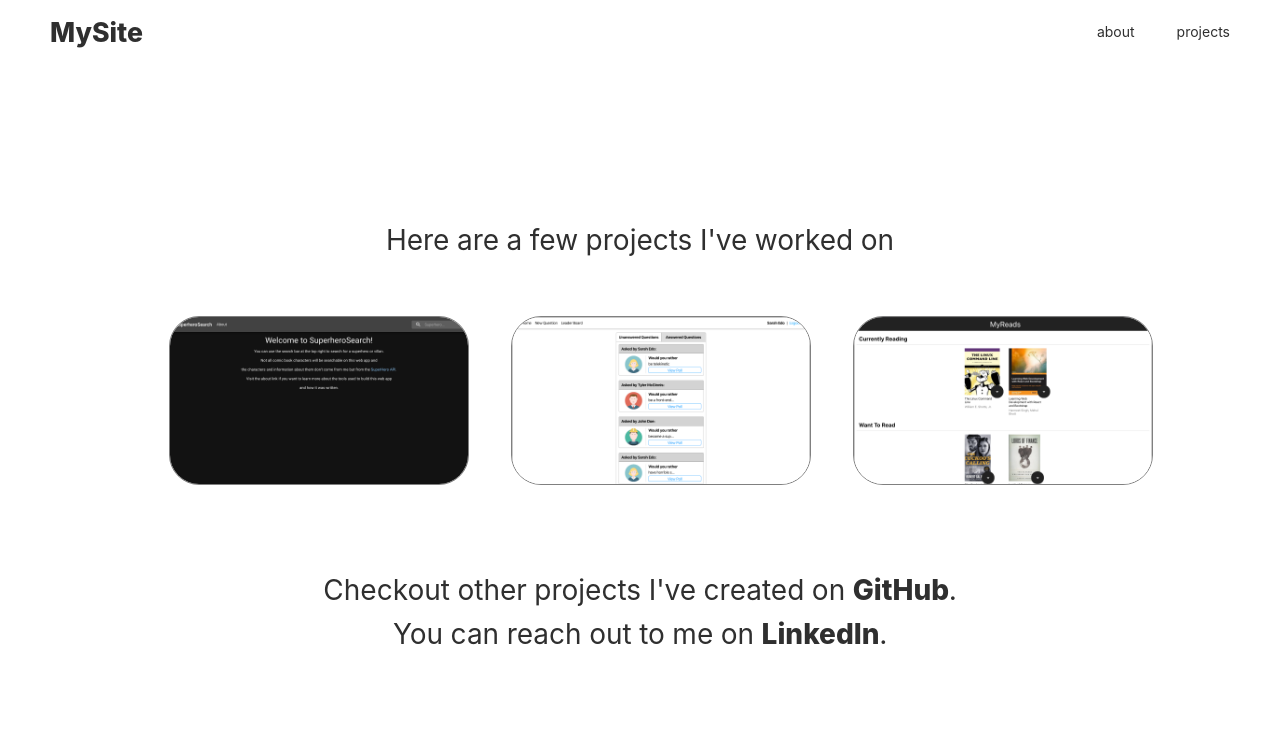
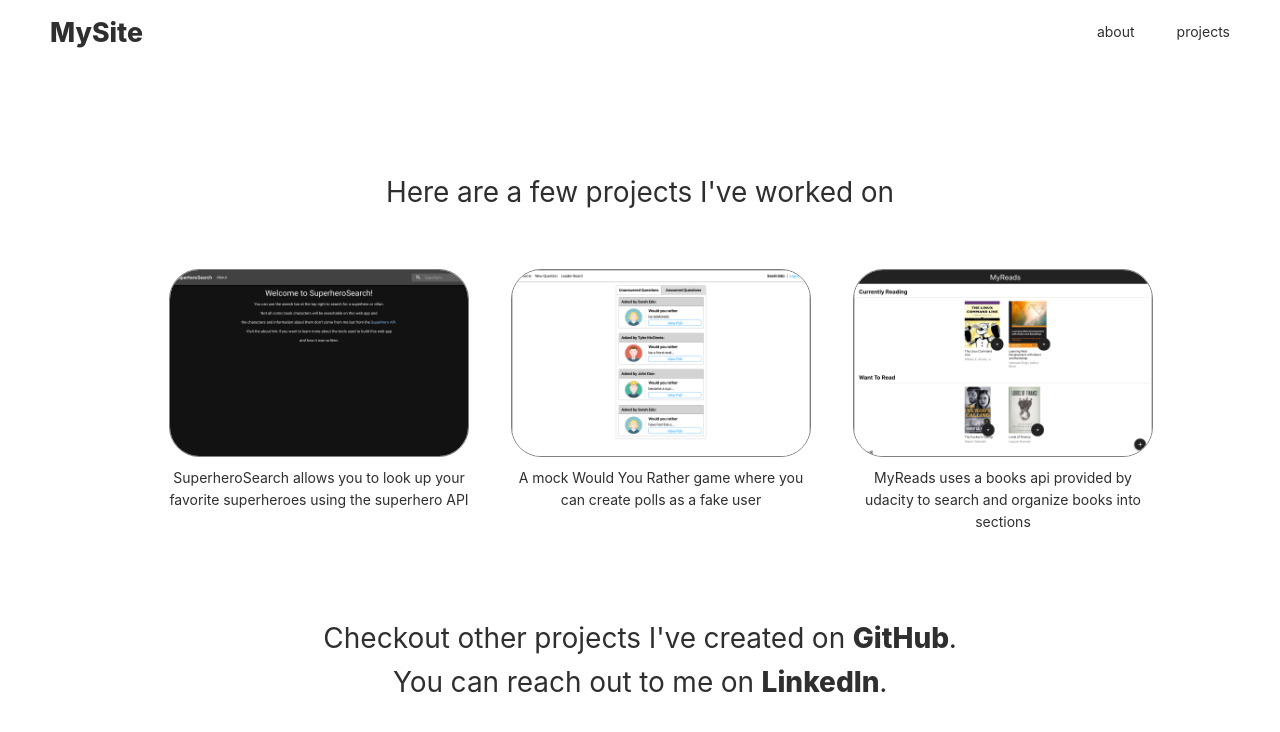
Before and after one commit to AbrahamLara/portfolio, a React (Create React App) app: page /projects in a window 1280 px wide. Shown: the top 732 px of the page. Built offline with nearby package versions, Linux system fonts and the light colour scheme.

Commit message:
chore: Added descriptions to projects

```diff
--- a/src/css/Projects.css
+++ b/src/css/Projects.css
@@ -3,6 +3,7 @@
   align-items: center;
   justify-content: center;
   padding-top: 84px;
+  user-select: none;
 }
 
 .Projects > .main-sub {
@@ -19,12 +20,16 @@
 
 .Projects > .main-sub > .previews > a {
   width: 300px;
-  height: 169px;
   margin-bottom: 20px;
-  background-color: #2f2f2f;
+}
+
+.Projects > .main-sub > .previews > a > img {
   border-radius: 30px;
   border: thin solid gray;
-  overflow: hidden;
+}
+
+.Projects > .main-sub > .previews > a > div {
+  margin-top: 10px;
 }
 
 .Projects > .main-sub > .sub-header {
--- a/src/pages/Projects.js
+++ b/src/pages/Projects.js
@@ -12,12 +12,24 @@ export default function Projects() {
         <div className="previews">
           <a href="https://github.com/AbrahamLara/superhero-search">
             <img src={project1} alt="super-hero-search" />
+            <div>
+              SuperheroSearch allows you to look up your favorite superheroes
+              using the superhero API
+            </div>
           </a>
           <a href="https://github.com/AbrahamLara/Would-You-Rather">
             <img src={project2} alt="would-you-rather" />
+            <div>
+              A mock Would You Rather game where you can create polls as a fake
+              user
+            </div>
           </a>
           <a href="https://github.com/AbrahamLara/MyReads">
             <img src={project3} alt="my-reads" />
+            <div>
+              MyReads uses a books api provided by udacity to search and
+              organize books into sections
+            </div>
           </a>
         </div>
         <div className="more-info">
```
